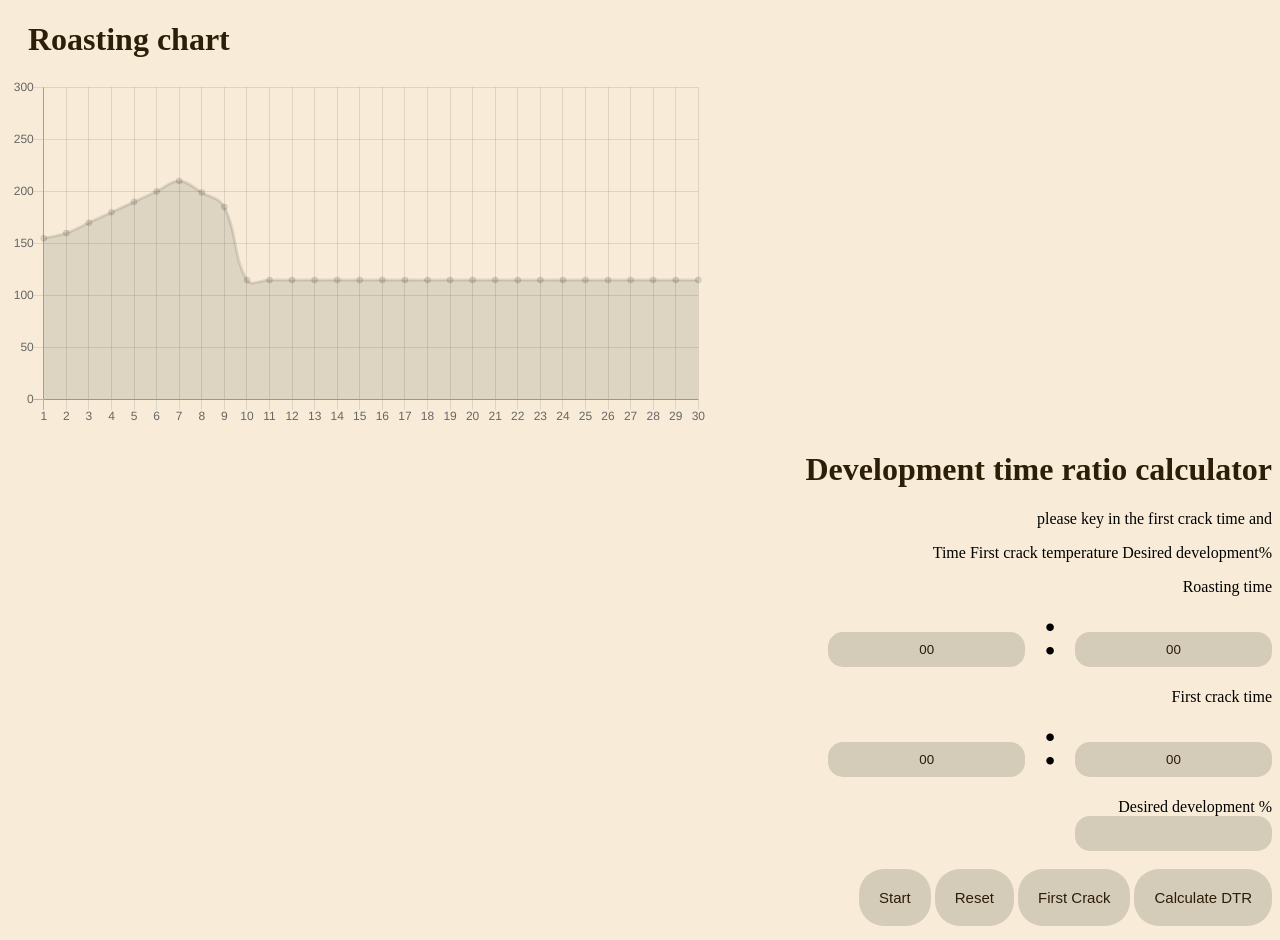
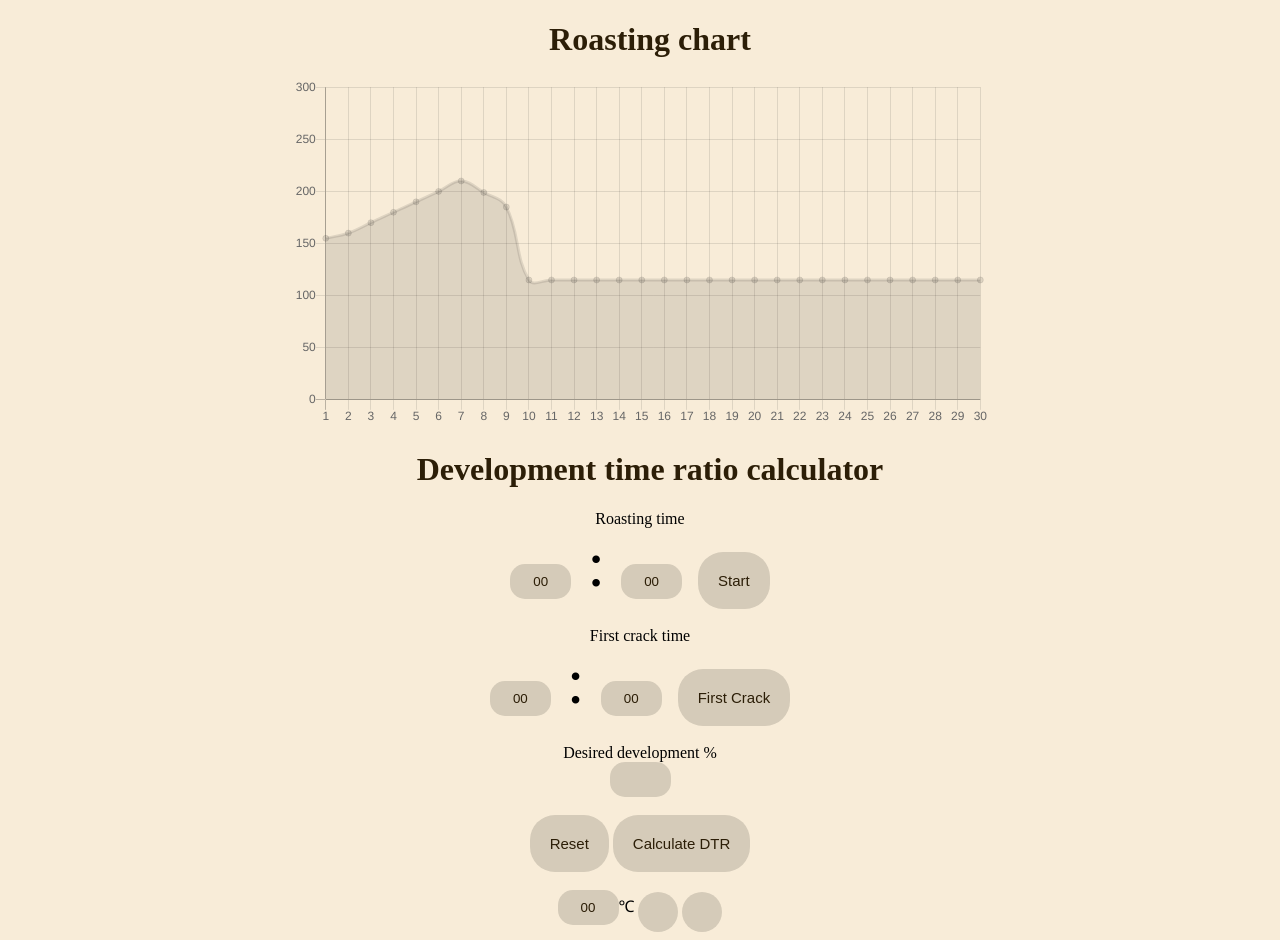
Before and after one commit to nyx-ulrix/RoastingGrapher, a plain HTML site: page index.html in a window 1280 px wide. Drawn offline with nearby package versions, Linux system fonts and the light colour scheme.

Commit message:
temp logger button

```diff
--- a/dtrCalc.js
+++ b/dtrCalc.js
@@ -22,8 +22,8 @@ function timeToSecondConverter(minInput, secInput){
 
     //shows the value in a popup
     //alert(Math.round(dtrValue) + "%");
-    var dtrDisplat = document.getElementById("desireddevelopmentpercentage");
-    dtrDisplat.value = (Math.round(dtrValue) + "%");
+    var dtrDisplay = document.getElementById("desireddevelopmentpercentage");
+    dtrDisplay.value = (Math.round(dtrValue) + "%");
 
     //return dtr value so that later functions will have a number to work with
     return dtrValue
--- a/index.html
+++ b/index.html
@@ -9,65 +9,68 @@
     <script src="roastingChart.js" type="module"></script>
     <script src="dtrCalc.js"></script>
     <script src="roastingTimer.js"></script>
+    <script src="tempLogger.js"></script>
 
 </head>
 
 <body>
-    <div align="left">
-        <!-- Roasting chart -->
-        <h1>Roasting chart</h1>
-        <div class="container">
+    <center>
+        <div>
+            <!-- Roasting chart -->
+            <h1>Roasting chart</h1>
             <div class="chart">
                 <canvas id="roastChart" style="width:100%;max-width:700px"></canvas>
             </div>
         </div>
-    </div>
 
-    <div align="right">
+        <!-- DTR interface-->
+        <div>
 
             <h1>Development time ratio calculator</h1>
-
-            <p>please key in the first crack time and </p>
-            <p>Time First crack temperature Desired development%</p>
 
             <!--roating time data collection -->
             Roasting time <br />
             <div style="font-size: 4rem;">
-                <input type="text"  id="total-time-min" step="1" min="0" max="60" value="00"/>
+                <input type="text"  id="total-time-min" min="0" max="60" value="00" size="3"/>
                 :
-                <input type="text" id="total-time-sec" step="1" min="0" max="60" value="00"/>
+                <input type="text" id="total-time-sec" min="0" max="60" value="00" size="3"/>
+            <!--timer inputs-->
+            <button id="startStop" onclick="startStop()">Start</button>
             </div>
 
-            <br/>
-
             <!--first crack time data collection -->
-            First crack time<br />
+            <br/>First crack time<br />
             <div style="font-size: 4rem;">
                 <!--firstcrack time input-->
-                <input type="text" id="fc-min" step="1" min="0" max="60" value="00"/>
+                <input type="text" id="fc-min" min="0" max="60" value="00" size="3"/>
                 :
-                <input type="text" id="fc-sec" step="1" min="0" max="60" value="00"/>
+                <input type="text" id="fc-sec" min="0" max="60" value="00" size="3"/>
+                <!--first crack button-->
+                <button id="logFC" onclick="logFirstCrack()">First Crack</button>
             </div>
             <br/>
-
-
-
             <!-- desired development time -->
             <div>
                 Desired development % <br />
                 <!--dev%-->
-                <input type="text" id="desireddevelopmentpercentage"/> <br />
+                <input type="text" id="desireddevelopmentpercentage" size="3"/> <br />
             </div>
             <br />
-
-            <!--timer inputs-->
-            <button id="startStop" onclick="startStop()">Start</button>
             <button id="reset" onclick="reset()">Reset</button>
-            <button id="logFC" onclick="logFirstCrack()">First Crack</button>
-
             <!--claculate button-->
             <button id="logFC" onclick="manualDtrCalculator()">Calculate DTR</button>
-    </div>
+
+            <br/><br/>
+            <!--temp logger-->
+            <div>
+                <input type="text" id="roastTemp" min="0" value="00" size="3"/>&#8451;
+                <!--first crack button-->
+                <button id="raiseTemp" onclick="raiseLoggerTemp()"></button>
+                <button id="lowerTemp" onclick="lowerLoggerTemp()"></button>
+            </div>
+
+        </div>
+    </center>
 
 </body>
 
--- a/roastingChart.js
+++ b/roastingChart.js
@@ -9,15 +9,13 @@ new Chart("roastChart", {
     labels: roastTime,
     datasets: [{
       fill: true,
-     //lineTension: 0,
-      //backgroundColor: "rgba(0,0,255,1)",
-      //borderColor: "rgba(0,0,0,0)",
       data: roastTemp
     }]
   },
   options: {
     legend: {display: false},
     scales: {
+      //recommended temperature for roasting coffee
       yAxes: [{ticks: {min: 0, max:300}}],
     }
   }
--- /dev/null
+++ b/tempLogger.js
@@ -0,0 +1,14 @@
+ let currentRoastTemp =0;
+
+ function raiseLoggerTemp(){
+    currentRoastTemp++;
+    var tempDisplay = document.getElementById("roastTemp");
+    tempDisplay.value = (currentRoastTemp+ "&deg;");
+
+ }
+
+ function lowerLoggerTemp(){
+    currentRoastTemp-=1;
+    var tempDisplay = document.getElementById("roastTemp");
+    tempDisplay.value = (currentRoastTemp);
+ }
--- a/theme.css
+++ b/theme.css
@@ -5,24 +5,6 @@ body {
   h1 {
     color: #2C1E07;
     margin-left: 20px;
-  }
-  input[type=number] {
-    box-sizing: border-box;
-    border-radius: 25px;
-    padding: 20px;
-    background-color: #d5cbb9;
-    color:#2C1E07;
-    border: none;
-
-  }
-
-  input[type=time] {
-    box-sizing: border-box;
-    border-radius: 25px;
-    padding: 20px;
-    background-color: #d5cbb9;
-    color:#2C1E07;
-    border: none;
   }
 
   input[type=text] {
@@ -33,8 +15,6 @@ body {
     color:#2C1E07;
     border: none;
     text-align: center;
-
-
   }
 
   button {
@@ -48,7 +28,6 @@ body {
     background-color: none;
     border-color: none;
     box-shadow: none;
-
   }
 
   .left {
@@ -57,3 +36,13 @@ body {
     width: 50%;
     padding: 10px;
   }
+
+  .upArrow {
+    transform: rotate(-135deg);
+    -webkit-transform: rotate(-135deg);
+  }
+
+  .downArrow {
+    transform: rotate(45deg);
+    -webkit-transform: rotate(45deg);
+  }
```
